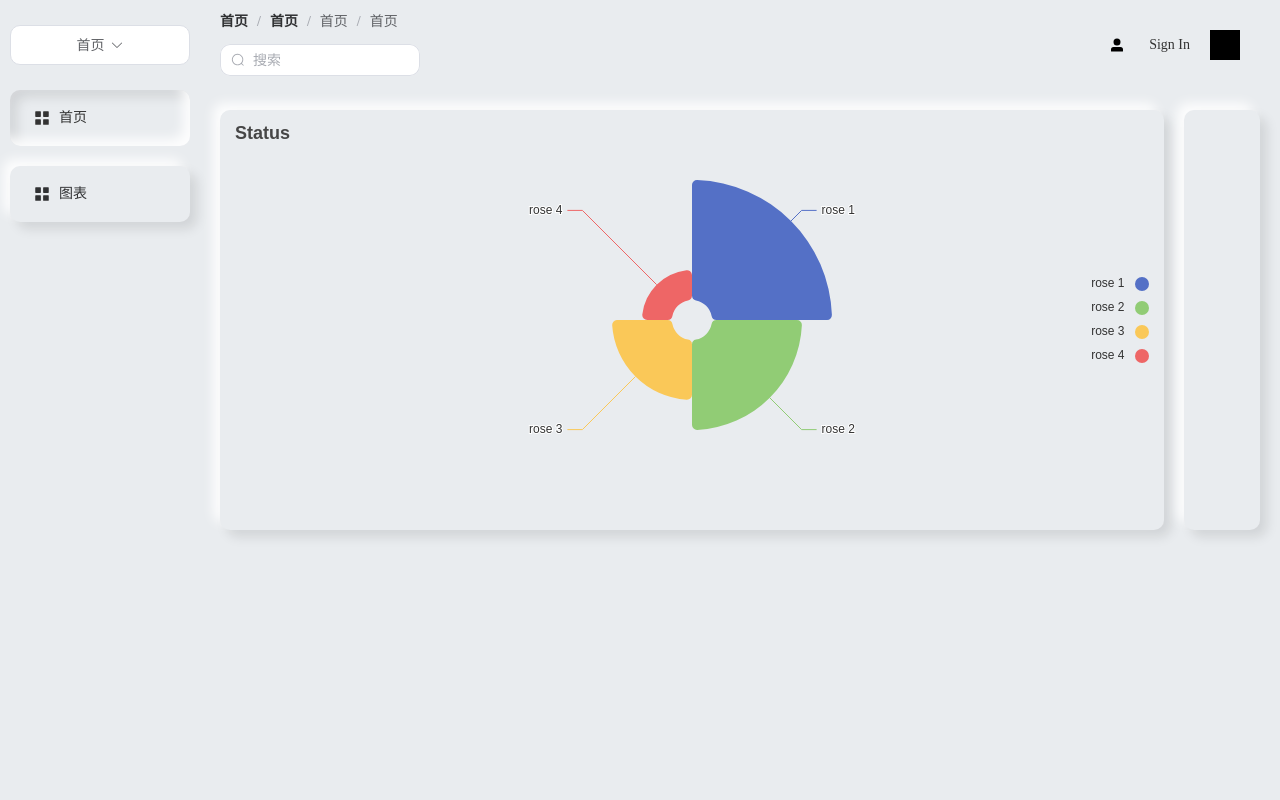
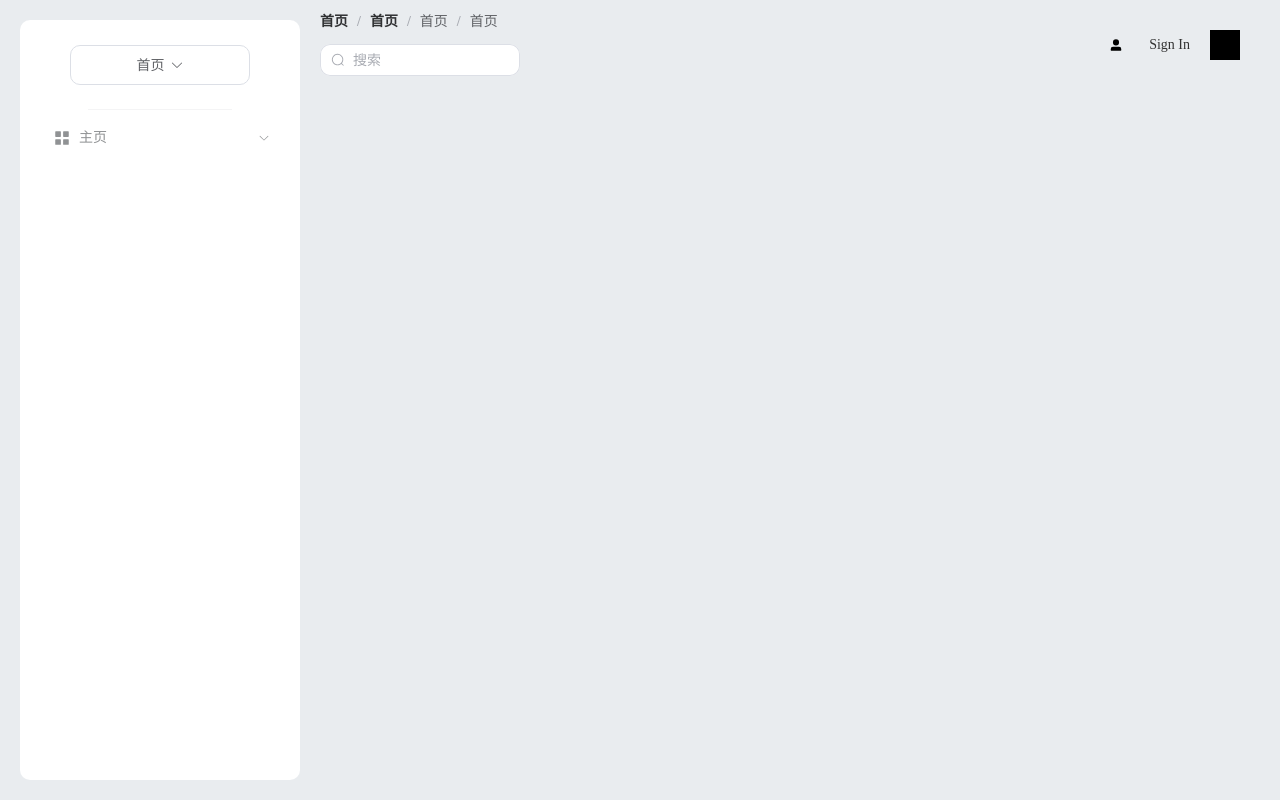
Before and after one commit to maodi-hub/vue-mimetic-admin, a Vue app: page /home in a window 1280 px wide. Built offline with nearby package versions, Linux system fonts and the light colour scheme.

Commit message:
调整侧边栏样式

```diff
--- a/src/layout/Aside/components/aside-header/index.vue
+++ b/src/layout/Aside/components/aside-header/index.vue
@@ -24,10 +24,19 @@ import { ArrowDown } from '@element-plus/icons-vue'
 
 <style scoped lang="less">
  .aside-header {
+  position: relative;
   height: 90px;
   display: flex;
   justify-content: center;
   align-items: center;
+  &::after {
+    content: '';
+    position: absolute;
+    bottom: 0;
+    width: 80%;
+    height: 1px;
+    background-color: #f4f4f5;
+  }
   .el-dropdown {
     width: 180px;
     height: 40px;
--- a/src/layout/Aside/components/aside-menu/aside-menu-item/index.vue
+++ b/src/layout/Aside/components/aside-menu/aside-menu-item/index.vue
@@ -1,13 +1,25 @@
 <template>
-  <transition name="menu-item" appear>
-    <el-menu-item :index="path" :style="{'--i': index + .75}">
-      <el-icon><icon-menu /></el-icon>
-      <span>{{name}}</span>
+  <template v-for="item in menuList">
+    <template v-if="item.children && item.children.length">
+      <el-sub-menu :index="item.path">
+        <template #title>
+          <el-icon><IconMenu/></el-icon>
+          <span>{{ item.name }}</span>
+        </template>
+        <SELF :menu-list="item.children"/>
+      </el-sub-menu>
+    </template>
+    <el-menu-item :index="item.path" v-else>
+      <template #title>
+        <el-icon><IconMenu/></el-icon>
+        <span>{{ item.name }}</span>
+      </template>
     </el-menu-item>
-  </transition>
+  </template>
 </template>
 
 <script setup lang="ts">
+import SELF from './index.vue'
 import {
   Document,
   Menu as IconMenu,
@@ -15,34 +27,39 @@ import {
   Setting,
 } from '@element-plus/icons-vue'
 
+interface MenuItem {
+  path: string
+  name: string
+  children?: MenuItem[]
+}
+
 interface Props {
-  index: number,
-  name: string,
-  path: string
+  menuList: MenuItem[]
 }
 defineProps<Props>()
 </script>
 
 <style scoped lang="less">
-.el-menu-item {
-  padding: 0;
-  margin: 0 10px;
-  background: #e9ecef;
-  border-radius: 10px;
-  transition: .2s linear;
-  box-shadow:
-    7px 7px 12px rgba(0, 0, 0, .1),
-    -7px -7px 12px rgba(255, 255, 255, .9),
-    inset 0 0 0 rgba(255, 255, 255, .9),
-    inset 0 0 0 rgba(0, 0, 0, .1);
+  .el-sub-menu {
     &.is-active {
-      box-shadow:
-        0 0 0 rgba(0, 0, 0, .1),
-        0 0 0 rgba(255, 255, 255, .9),
-        inset -7px -7px 12px rgba(255, 255, 255, .9),
-        inset 7px 7px 12px rgba(0, 0, 0, .1);
+      :deep(.el-sub-menu__title) {
+        color: #67748e;
+        font-size: 15px;
+        background-color: #f6f9fc;
+      }
     }
-}
+    :deep(.el-sub-menu__title) {
+      border-radius: 10px;
+      transition: .3s ease-in-out;
+    }
+  }
+  .el-menu-item {
+    border-radius: 10px;
+    overflow: hidden;
+    &.is-active {
+      color: #212529;
+    }
+  }
 
 .menu-item-enter-from,
 .menu-item-leave-to {
--- a/src/layout/Aside/components/aside-menu/index.vue
+++ b/src/layout/Aside/components/aside-menu/index.vue
@@ -1,31 +1,37 @@
 <template>
   <el-menu
   :default-active="defaultActive"
-    background-color="#e9ecef"
-    active-text-color="#333"
+  text-color="rgba(33,37,41,.5)"
+  active-text-color="#212529"
   router>
-      <template v-for="(item, index) in menu">
-        <MenuItem :index="index" :path="item.path" :name="item.name"/>
-      </template>
+      <MenuItems :menu-list="menu"/>
   </el-menu>
 </template>
 
 <script setup lang="ts">
 import { computed, ref } from 'vue'
 import { useRoute } from 'vue-router';
-import MenuItem from './aside-menu-item/index.vue'
+import MenuItems from './aside-menu-item/index.vue'
 
 const $route = useRoute()
 
 const menu = ref([
   {
     path: '/home',
-    name: '首页'
+    name: '主页',
+    children: [
+      {
+        path: '/home/index',
+        name: '首页',
+        children: []
       },
       {
-    path: '/charts',
+        path: '/home/charts',
         name: '图表'
       }
+    ]
+  },
+
 ])
 
 const defaultActive = computed(() => $route.path)
@@ -35,9 +41,15 @@ const defaultActive = computed(() => $route.path)
 
 <style scoped lang="less">
   .el-menu {
+    width: calc(100% - 20px);
     border-right: none;
     display: flex;
     flex-direction: column;
-    gap: 20px;
+    gap: 10px;
+    :deep(.el-menu) {
+      display: flex;
+      flex-direction: column;
+      gap: 5px;
+    }
   }
 </style>
--- a/src/layout/Aside/index.vue
+++ b/src/layout/Aside/index.vue
@@ -1,6 +1,8 @@
 <template>
-  <AsideHeader/>
-  <AsideMenu/>
+  <div class="aside-container">
+    <AsideHeader/>
+    <AsideMenu/>
+  </div>
 </template>
 
 <script setup lang="ts">
@@ -10,5 +12,13 @@ import AsideMenu from './components/aside-menu/index.vue'
 </script>
 
 <style scoped lang="less">
-
+.aside-container {
+  height: calc(100% - 40px);
+  margin: 20px 0 20px 20px;
+  background-color: #fff;
+  border-radius: 10px;
+  display: flex;
+  flex-direction: column;
+  align-items: center;
+}
 </style>
--- a/src/layout/index.vue
+++ b/src/layout/index.vue
@@ -1,6 +1,6 @@
 <template>
   <el-container>
-    <el-aside width="200px">
+    <el-aside>
       <Aside/>
     </el-aside>
     <el-container>
--- a/src/router/modules/home.ts
+++ b/src/router/modules/home.ts
@@ -1,19 +1,20 @@
 export default [
   {
-    path: '/',
+    path: '/home',
     component: () => import('@/layout/index.vue'),
-    redirect: '/home',
     children: [
       {
-        path: 'home',
+        path: 'index',
         name: 'home',
-        component: () => import('@views/Home/index.vue')
-      },
-      {
-        path: 'charts',
-        name: 'charts',
-        component: () => import('@views/Charts/index.vue')
-      },
+        component: () => import('@views/Home/index.vue'),
+        children: [
+          {
+            path: 'charts',
+            name: 'charts',
+            component: () => import('@views/Charts/index.vue')
+          }
+        ]
+      }
     ]
   }
 ]
--- a/src/style/default/index.css
+++ b/src/style/default/index.css
@@ -1,5 +1,6 @@
 #app {
   height: 100vh;
+  font-size: 14px;
   background: #e9ecef;
 }
 
--- a/tsconfig.json
+++ b/tsconfig.json
@@ -6,6 +6,7 @@
     "moduleResolution": "Node",
     "strict": true,
     "jsx": "preserve",
+    "allowJs": true,
     "sourceMap": true,
     "resolveJsonModule": true,
     "isolatedModules": true,
--- a/vite.config.ts
+++ b/vite.config.ts
@@ -7,6 +7,11 @@ import { resolve } from 'path'
 
 // https://vitejs.dev/config/
 export default defineConfig({
+  server: {
+    host: '0.0.0.0',
+    port: 9527,
+    open: true
+  },
   plugins: [
     vue(),
     AutoImport({
```
Lines whose indentation alone changed are shown as unchanged.
